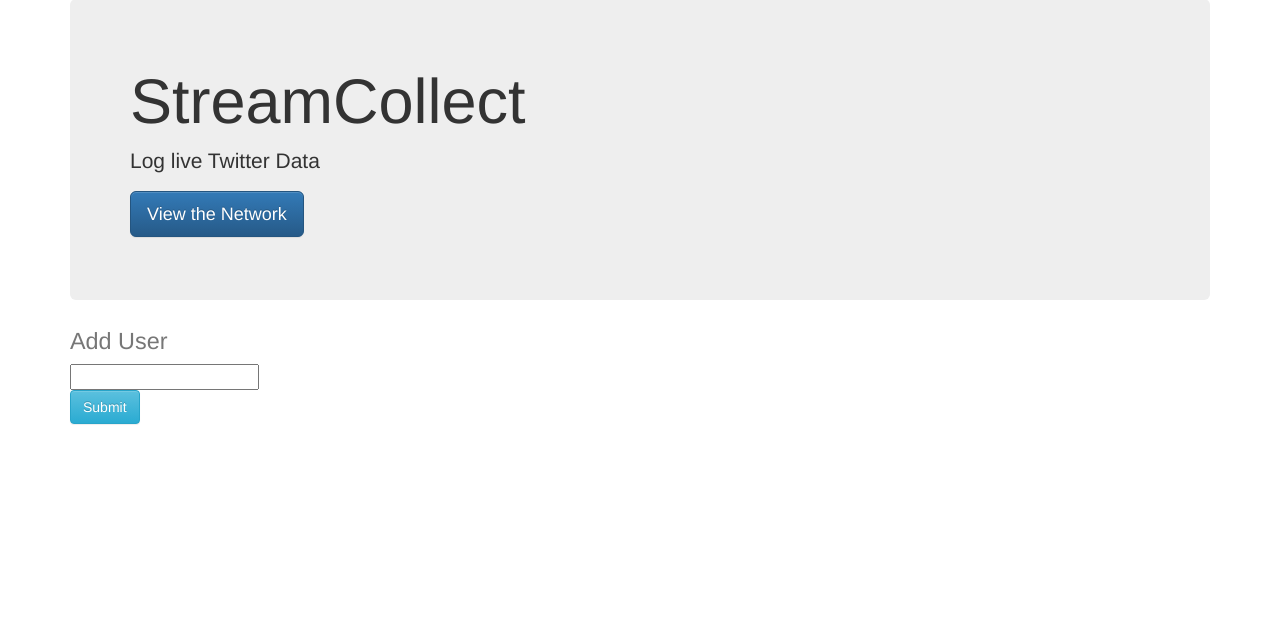
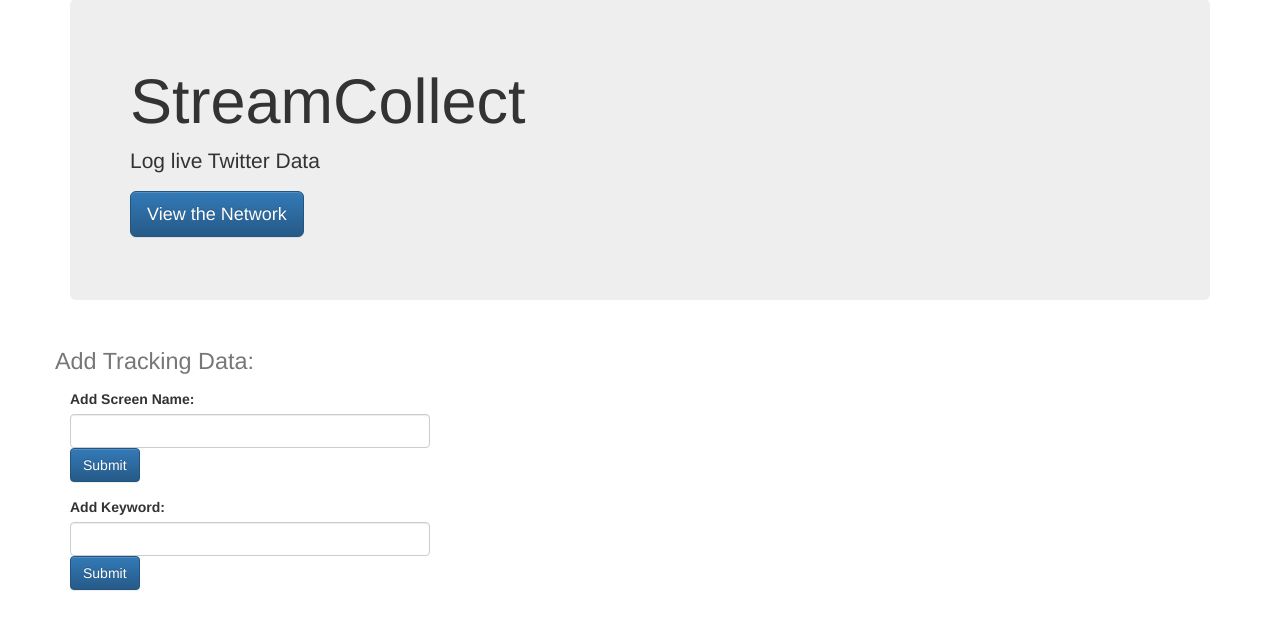
Before and after one commit to rosscg/crisis-data, a Django app: page / in a window 1280 px wide. Shown: the part 73-703 px from the top of the page. Run offline with Django 3.2, Linux system fonts and the light colour scheme; parts of the project's set-up code (start-up, migrations or seed data) failed here and were passed over; some libraries are stand-ins or nearby versions.

Commit message:
form update

```diff
--- a/streamcollect/templates/streamcollect/monitor_user.html
+++ b/streamcollect/templates/streamcollect/monitor_user.html
@@ -8,11 +8,29 @@
   <p><a class="btn btn-primary btn-lg" href="/view_network" role="button">View the Network</a></p>
 </div>
 
-<h1 class="title"><small>Add User</small></h1>
-<form action="submit" method="POST">{% csrf_token %}
-  <input type="text" name="info"><br>
-  <input type="submit" class="btn btn-info" value="Submit">
-</form>
+<div class="row">
+  <h1 class="title"><small>Add Tracking Data:</small></h1>
+  <form action="submit" method="POST">{% csrf_token %}
+    <div class="form-group">
+      <div class="col-xs-4">
+        <label for="usr">Add Screen Name:</label>
+        <input type="text" class="form-control" name="info">
+        <input type="submit" class="btn btn-primary btn-md" name="screen_name" value="Submit">
+      </div>
+    </div>
+  </form>
+</div>
 
+<div class="row">
+  <form action="submit" method="POST">{% csrf_token %}
+    <div class="form-group">
+      <div class="col-xs-4">
+        <label for="usr">Add Keyword:</label>
+        <input type="text" class="form-control" name="info">
+        <input type="submit" class="btn btn-primary btn-md" value="Submit">
+      </div>
+    </div>
+  </form>
+</div>
 
 {% endblock %}
--- a/streamcollect/views.py
+++ b/streamcollect/views.py
@@ -17,14 +17,6 @@ from .config import REQUIRED_IN_DEGREE, REQUIRED_OUT_DEGREE
 #TODO: Move to above line after testing
 from .tasks import trim_spam_accounts
 
-def test(request):
-    task = trim_spam_accounts.delay()
-    #task = update_user_relos_task.delay()
-    print("running task: {}".format(task.task_id))
-    task_object = CeleryTask(celery_task_id = task.task_id, task_name='trim_spam_accounts')
-    task_object.save()
-    return redirect('list_users')
-
 def monitor_user(request):
     return render(request, 'streamcollect/monitor_user.html', {})
 
@@ -41,7 +33,12 @@ def user_details(request, user_id):
 
 def submit(request):
     info = request.POST['info']
-    add_user_task.delay(screen_name = info)
+    #TODO: Better validation function here
+    if len(info) > 0:
+        if "screen_name" in request.POST:
+            add_user_task.delay(screen_name = info)
+        else:
+            print("Unlabelled button pressed")
     return redirect('monitor_user')
 
 def start_stream(request):
@@ -57,6 +54,14 @@ def stop_stream(request):
         revoke(t.celery_task_id, terminate=True)
         t.delete()
     return redirect('view_network')
+
+def test(request):
+    task = trim_spam_accounts.delay()
+    #task = update_user_relos_task.delay()
+    print("running task: {}".format(task.task_id))
+    task_object = CeleryTask(celery_task_id = task.task_id, task_name='trim_spam_accounts')
+    task_object.save()
+    return redirect('list_users')
 
 
 #API returns users above a 'relevant in degree' threshold and the links between them
```
